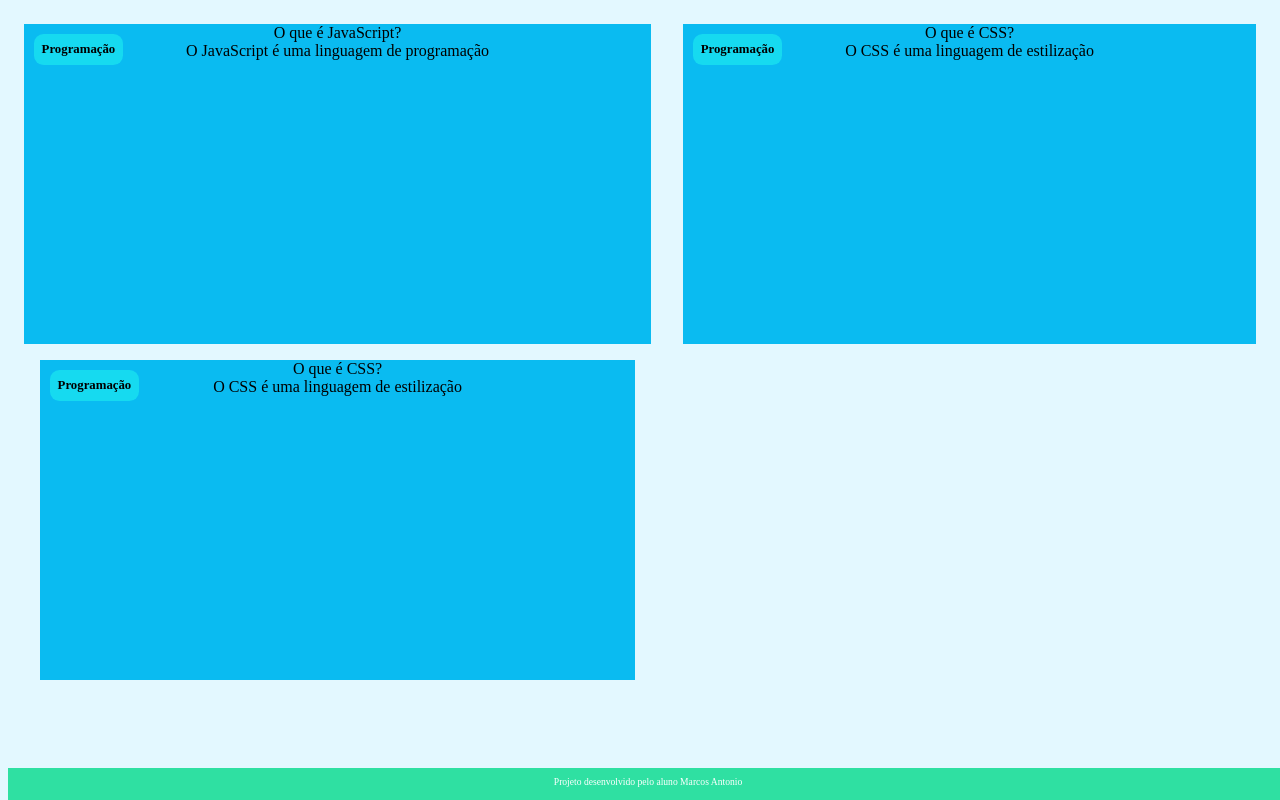
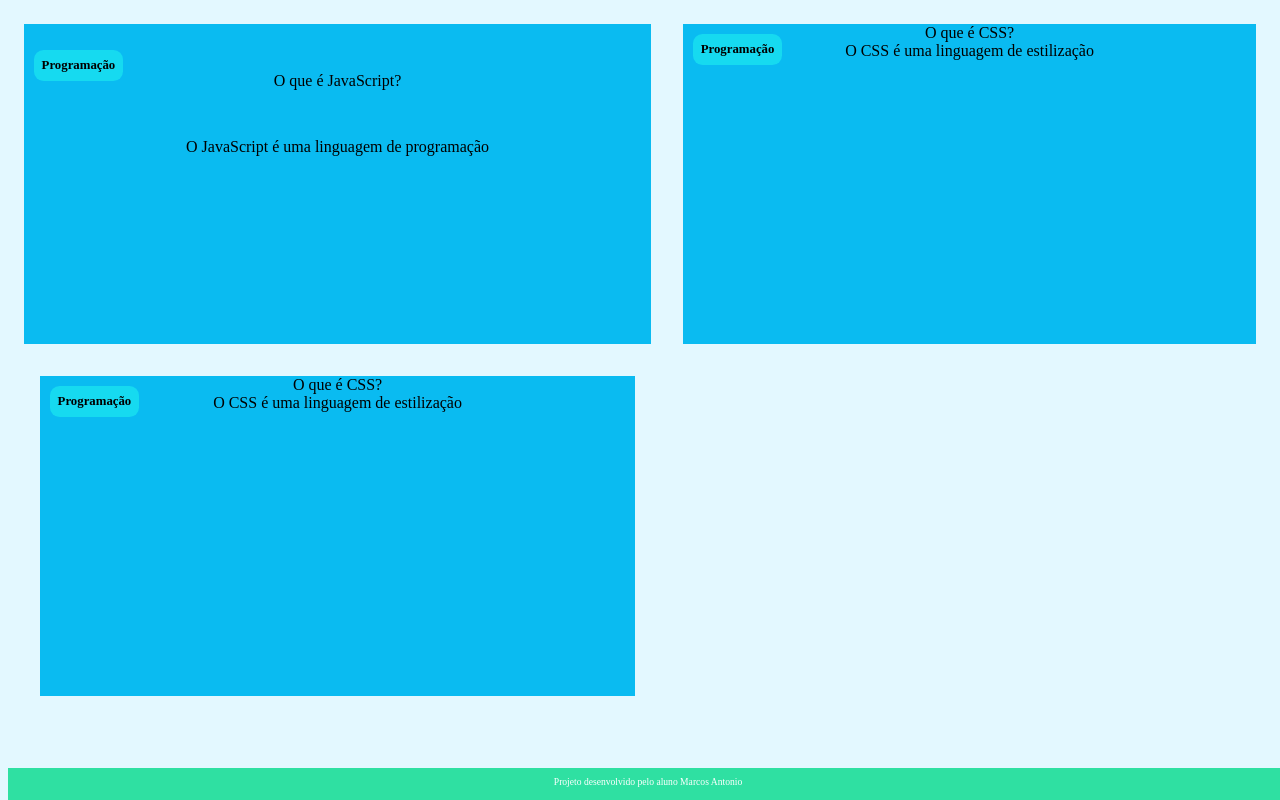
Before and after one commit to picapauvermelho/flashcard, a plain HTML site: page index.html in a window 1280 px wide. Drawn offline with Linux system fonts and the light colour scheme.

Commit message:
uytyhnuj

```diff
--- a/index.html
+++ b/index.html
@@ -13,7 +13,7 @@
                 <div class="cartao__conteudo">
                     <h3>Programação</h3>
                     <div class="cartao__conteudo__pergunta">
-                        O que é JavaScript?
+                      <p>  O que é JavaScript? </p>
                     </div>
                     <div class="cartao__conteudo__resposta">
                         O JavaScript é uma linguagem de programação
```
